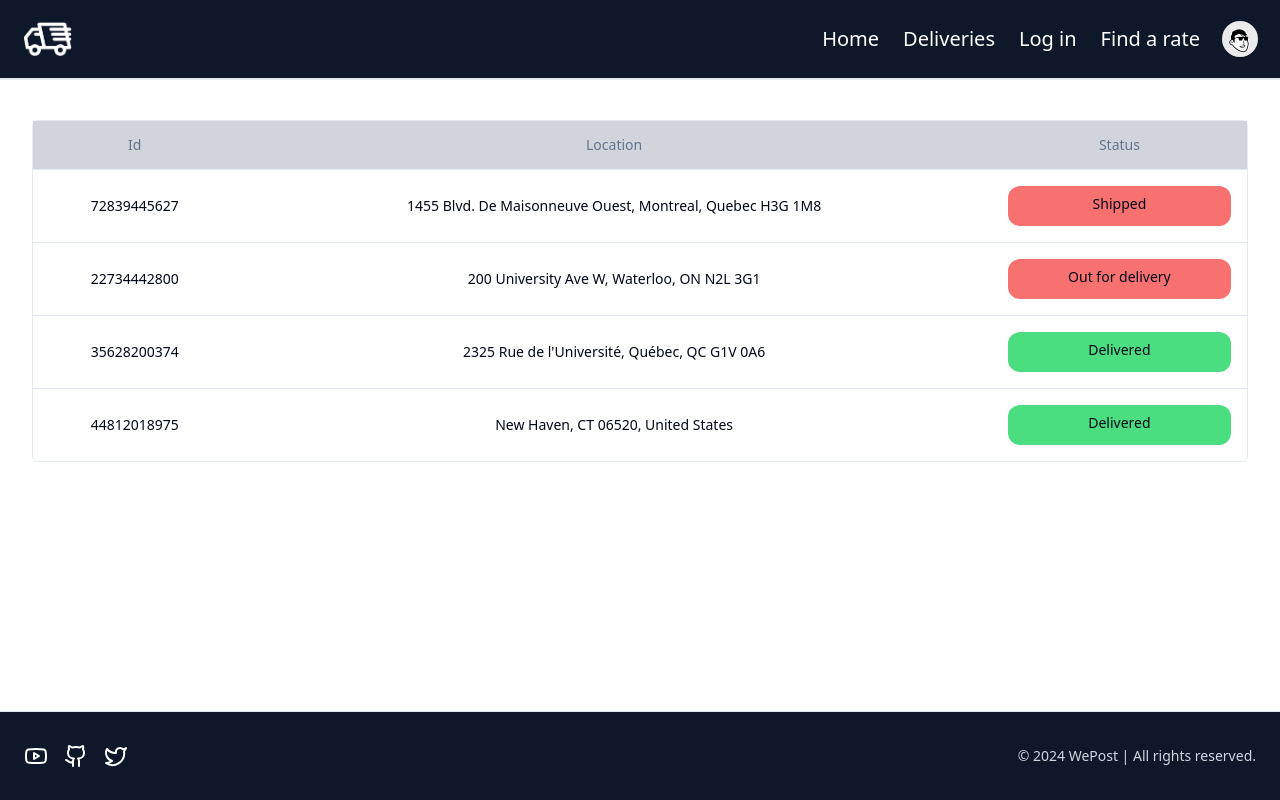
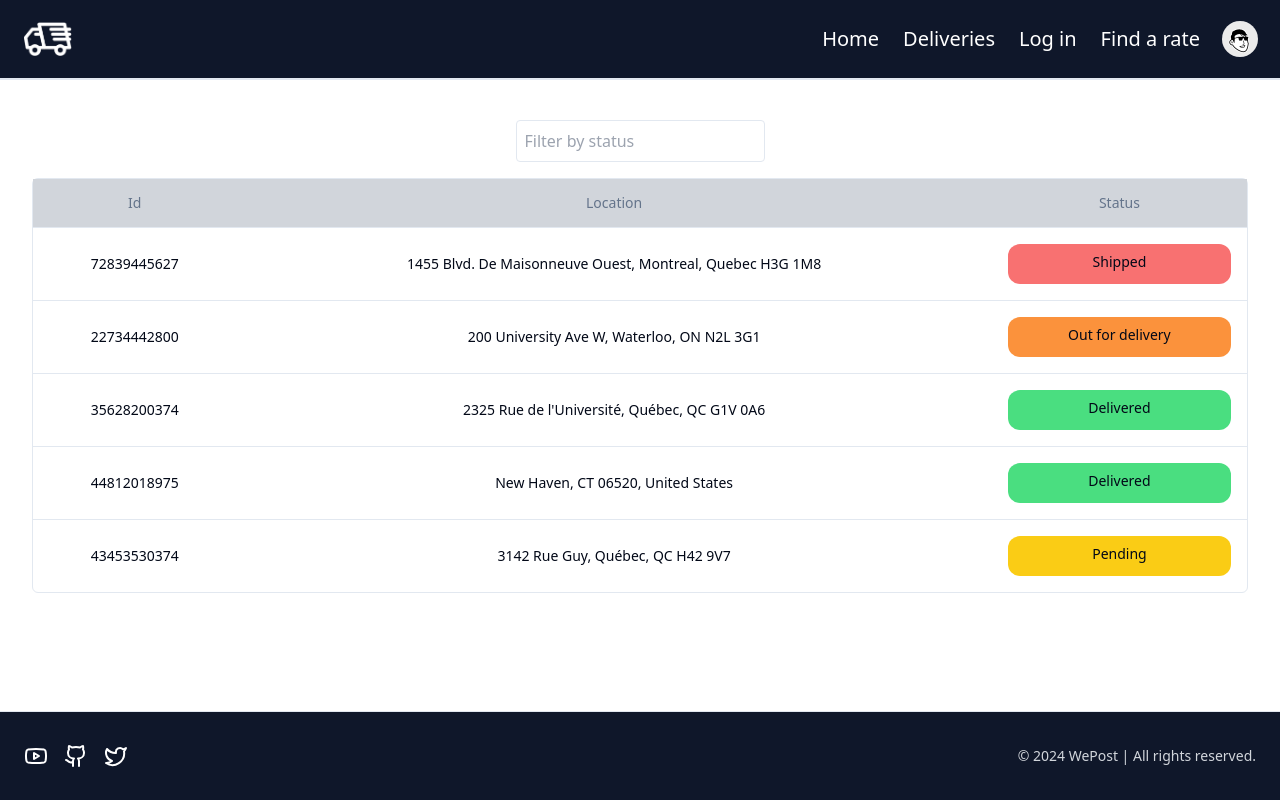
Before and after one commit to gevorgalaverdyan/SOEN357-wepost, a React (Vite) app in the folder apps/client/: page /deliveries in a window 1280 px wide. Built offline with nearby package versions, Linux system fonts and the light colour scheme.

Commit message:
added fitler button and added new colors for status

```diff
--- a/apps/client/src/Pages/Deliveries/Deliveries.tsx
+++ b/apps/client/src/Pages/Deliveries/Deliveries.tsx
@@ -1,5 +1,6 @@
 import { DataTable } from "./data-table";
 import { columns } from "./columns";
+import React, { useState } from 'react';
 
 function createData(
   orderNumber: number,
@@ -30,12 +31,31 @@ const rows = [
     "Delivered"
   ),
   createData(4, 44812018975, "New Haven, CT 06520, United States", "Delivered"),
+  createData(
+    5,
+    43453530374,
+    "3142 Rue Guy, Québec, QC H42 9V7",
+    "Pending"
+  ),
 ];
 
 export default function Deliveries() {
+  const [filterStatus, setFilterStatus] = useState('');
+
+  const filteredRows = rows.filter((row) => {
+    return row.orderStatus.toLowerCase().includes(filterStatus.toLowerCase());
+  });
+
   return (
     <div className="container mx-auto py-10">
-      <DataTable columns={columns} data={rows} />
+      <input
+        type="text"
+        value={filterStatus}
+        onChange={(e) => setFilterStatus(e.target.value)}
+        placeholder="Filter by status"
+        className="mb-4 p-2 border rounded"
+      />
+      <DataTable columns={columns} data={filteredRows} />
     </div>
   );
 }
--- a/apps/client/src/Pages/Deliveries/data-table.tsx
+++ b/apps/client/src/Pages/Deliveries/data-table.tsx
@@ -69,10 +69,15 @@ export function DataTable<TData, TValue>({
                       <div
                         className={cn(
                           "p-2 h-10 rounded-xl",
-                          cell.getContext().row.original.orderStatus ===
-                            "Delivered"
-                            ? "bg-green-400"
-                            : "bg-red-400"
+                          cell.getContext().row.original.orderStatus === "Delivered"
+                          ? "bg-green-400"
+                          : cell.getContext().row.original.orderStatus === "Shipped"
+                          ? "bg-red-400"
+                          : cell.getContext().row.original.orderStatus === "Out for delivery"
+                          ? "bg-orange-400"
+                          : cell.getContext().row.original.orderStatus === "Pending"
+                          ? "bg-yellow-400"
+                          : "bg-gray-400"
                         )}
                       >
                         {flexRender(
```
